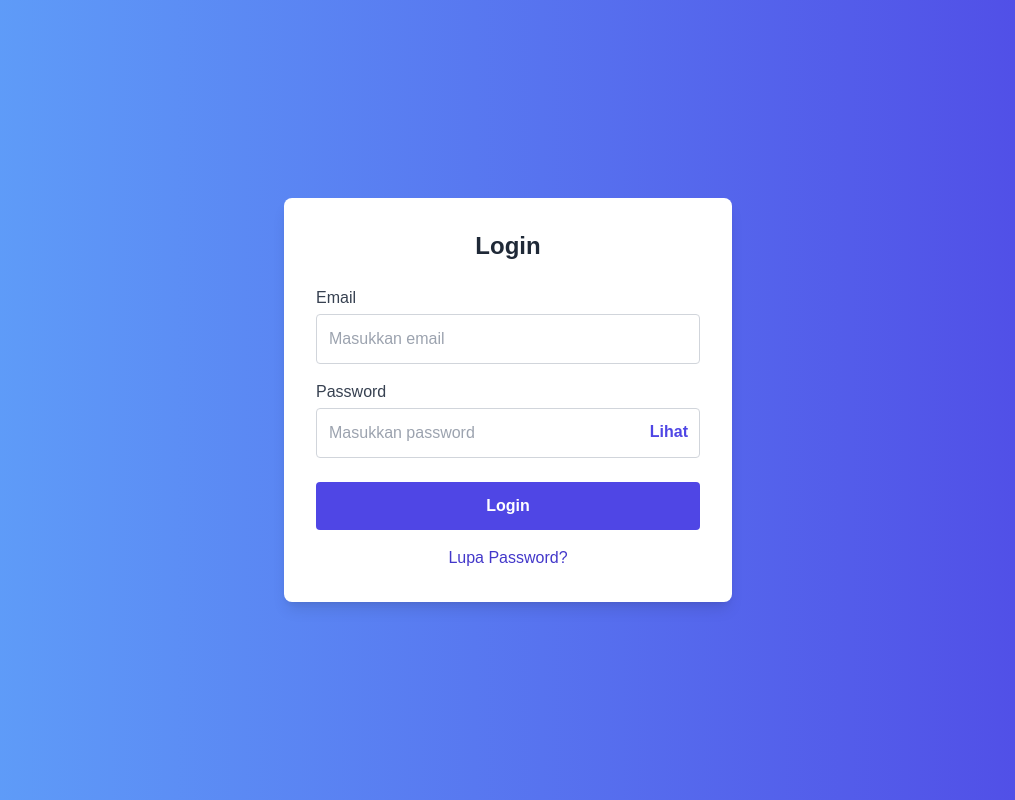
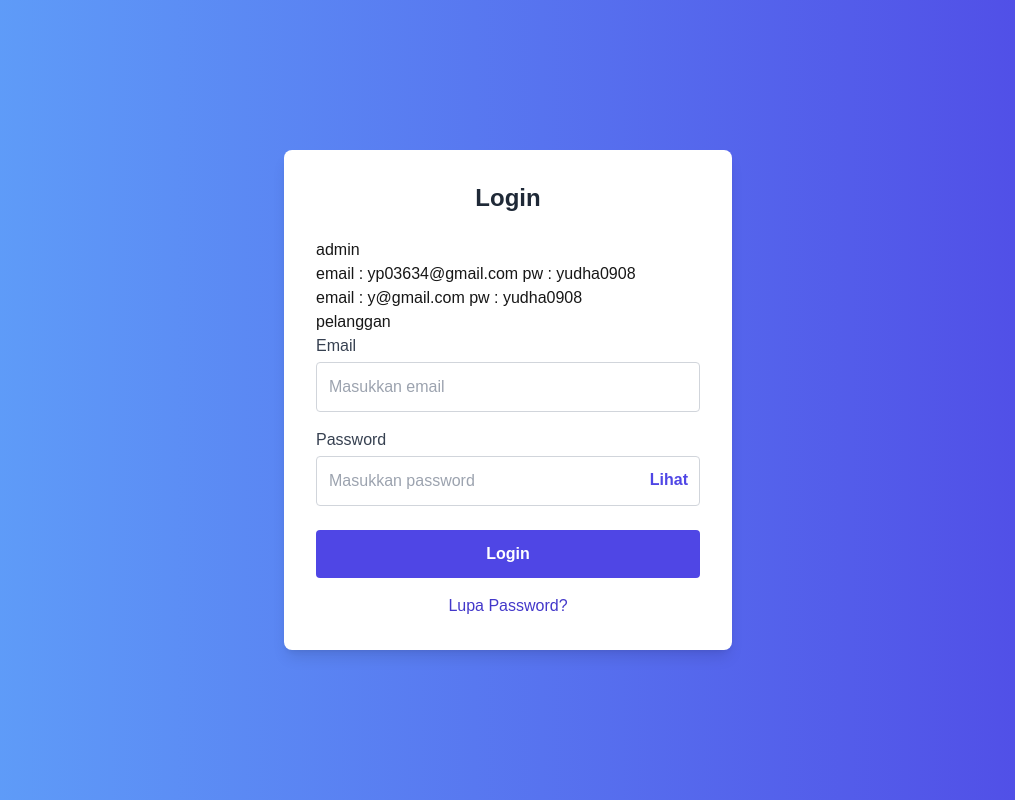
Before and after one commit to Just4flo/part1, a Next.js app: page /login in a window 1280 px wide. Shown: the whole page, without its empty margins (132-1147 px from the left). Built offline with nearby package versions, Linux system fonts and the light colour scheme.

Commit message:
Update login.js

```diff
--- a/pages/login.js
+++ b/pages/login.js
@@ -65,6 +65,10 @@ export default function Login() {
                 className="bg-white p-8 rounded-lg shadow-lg max-w-md w-full"
             >
                 <h2 className="text-2xl font-semibold mb-6 text-center text-gray-800">Login</h2>
+                    <h2 text-center>admin</h2>
+                    <h2>email : yp03634@gmail.com pw : yudha0908</h2>
+                    <h2>email : y@gmail.com pw : yudha0908</h2>
+                    <h2 text-center>pelanggan</h2>
 
                 <label htmlFor="email" className="block mb-1 font-medium text-gray-700">
                     Email
```
